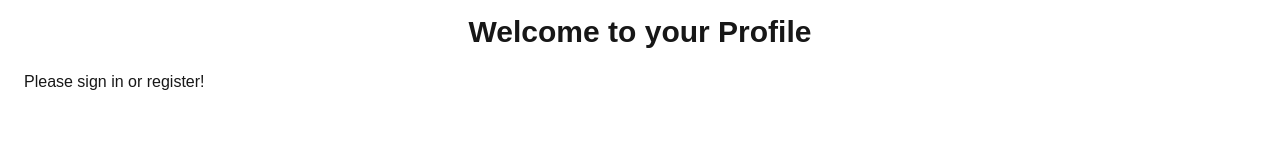
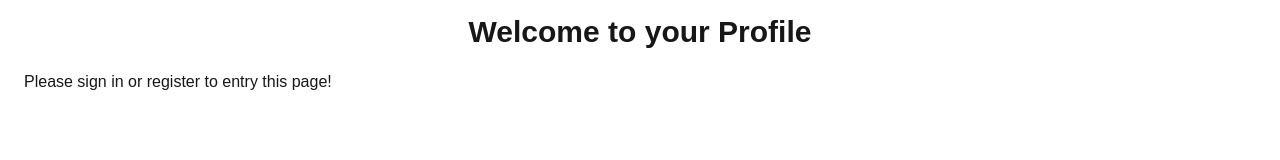
Before and after one commit to shahidulshohid/next-project, a Next.js app: page /profile in a window 1280 px wide. Shown: the part 139-299 px from the top of the page. Built offline with nearby package versions, Linux system fonts and the light colour scheme; no server answers.

Commit message:
some update

```diff
--- a/app/profile/page.js
+++ b/app/profile/page.js
@@ -13,7 +13,7 @@ const Profile = async () => {
           <p className="font-semibold">{user.email}</p>
         </div>
       ) : (
-        <p>Please sign in or register!</p>
+        <p>Please sign in or register to entry this page!</p>
       )}
     </main>
   );
```
